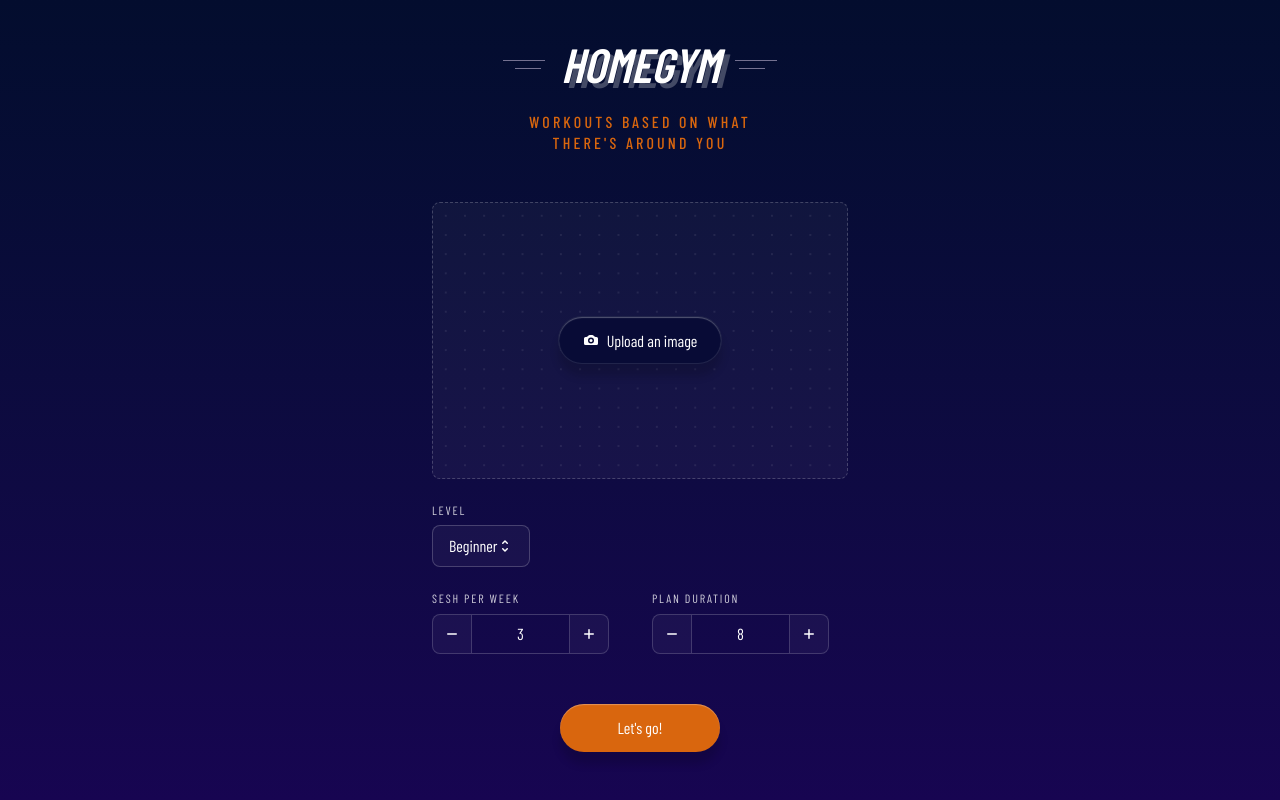
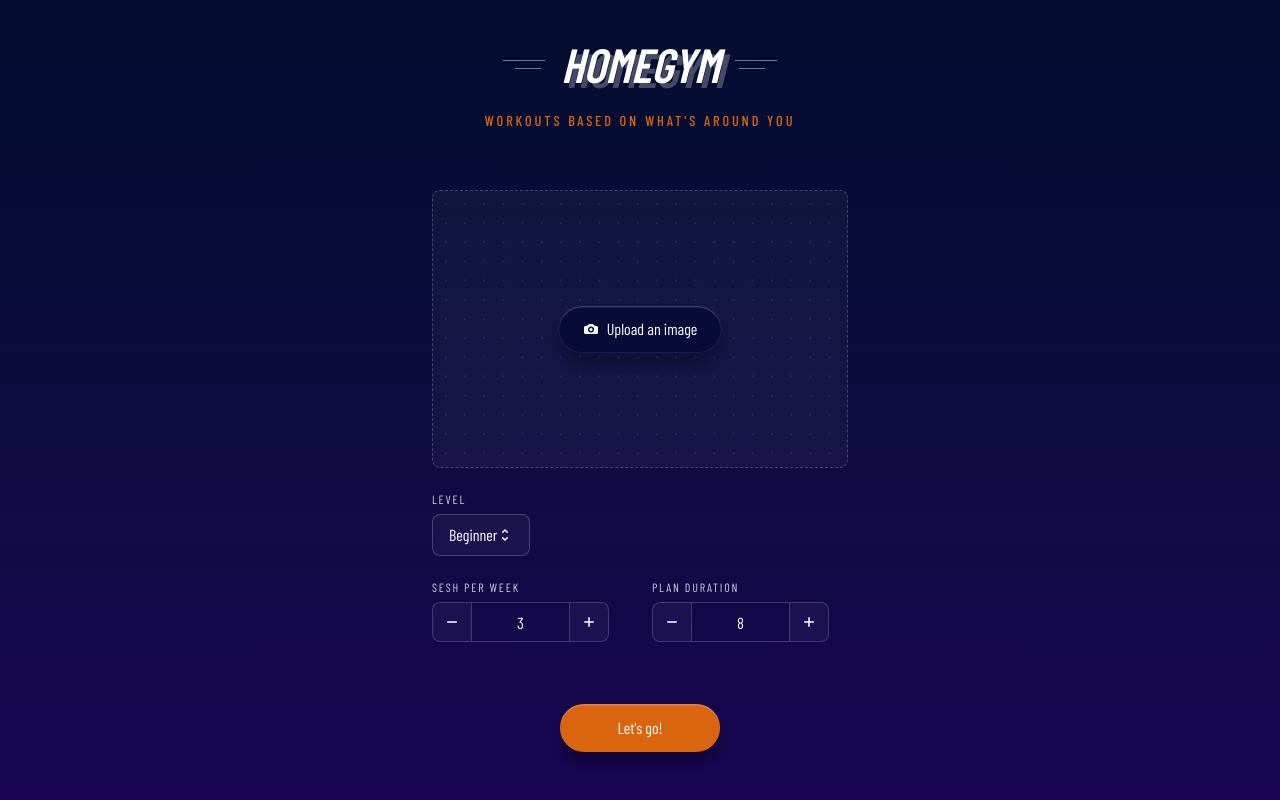
Before and after one commit to michelemazzucco/home-gym-app, a Next.js app: page / in a window 1280 px wide. Built offline with nearby package versions, Linux system fonts and the light colour scheme; a web font is replaced by a local one.

Commit message:
tweaking the tweaks

```diff
--- a/app/components/Button/index.module.css
+++ b/app/components/Button/index.module.css
@@ -8,8 +8,8 @@
   align-items: center;
   justify-content: center;
   box-shadow:
-    0px 12px 8px rgba(0, 0, 0, 0.15),
-    inset 0px 1px 1px rgba(255, 255, 255, 0.3);
+    0px 12px 8px rgba(0, 0, 0, 0.2),
+    inset 0 1.5px 0 0 oklch(var(--lch-white) / 0.2);
   min-width: min(160px, 100%);
   cursor: pointer;
   gap: var(--spacing-xxxs);
@@ -22,7 +22,7 @@
       &:hover {
         transform: translateY(2px);
         box-shadow:
-          0px 8px 8px rgba(0, 0, 0, 0.15),
+          0px 8px 8px rgba(0, 0, 0, 0.2),
           inset 0px 1px 1px rgba(255, 255, 255, 0.3);
       }
     }
@@ -32,7 +32,7 @@
     transform: translateY(4px);
 
     box-shadow:
-      0px 2px 4px rgba(0, 0, 0, 0.15),
+      0px 2px 4px rgba(0, 0, 0, 0.3),
       inset 0px 1px 1px rgba(255, 255, 255, 0.3);
   }
 }
@@ -46,9 +46,6 @@
 .secondary {
   composes: button;
   background: var(--background-800);
-  border: 1px solid rgba(255, 255, 255, 0.1);
-  box-shadow:
-    0px 12px 8px rgba(0, 0, 0, 0.15),
-    inset 0px 1px 1px rgba(255, 255, 255, 0.3);
+  border: 1px solid oklch(0.2605 0.101 280.82);
   color: var(--text-primary);
 }
--- a/app/components/Form/index.tsx
+++ b/app/components/Form/index.tsx
@@ -1,6 +1,5 @@
 'use client'
 import { useState, useRef, useEffect } from 'react'
-import Image from 'next/image'
 import { Button, Select } from '../'
 import { CameraIcon } from '@heroicons/react/16/solid'
 import { NumberField } from '../NumberField'
--- a/app/components/Select/index.module.css
+++ b/app/components/Select/index.module.css
@@ -170,7 +170,7 @@
     inset-block: 0;
     inset-inline: 0.25rem;
     border-radius: 0.25rem;
-    background-color: var(--color-gray-900);
+    background-color: var(--field-background-hover);
   }
 }
 
--- a/app/components/ToastList/index.module.css
+++ b/app/components/ToastList/index.module.css
@@ -12,11 +12,10 @@
   gap: var(--spacing-xxxs);
   margin: 0 auto;
   box-sizing: border-box;
-  background: var(--background-900);
+  background: var(--background-100);
   color: var(--background-900);
   padding: var(--spacing-xxxs) var(--spacing-xxs);
   width: 300px;
-  background: oklch(0.9327 0.008 286.24);
   box-shadow:
     0px 12px 8px rgba(0, 0, 0, 0.4),
     inset 0px 1px 1px rgba(255, 255, 255, 1);
@@ -89,7 +88,7 @@
 }
 
 .description {
-  font-size: .825rem;
+  font-size: 0.825rem;
   line-height: 1.4rem;
   margin: 0;
 }
--- a/app/global.css
+++ b/app/global.css
@@ -78,7 +78,7 @@ h6 {
   --lch-blue-900: 0.1753 0.0686 264.48;
   --lch-blue-800: 0.1841 0.0823 271.94;
   --lch-blue-500: 0.2216 0.1231 280.82;
-  --lch-gray-100: 0.92 0.008 286.24;
+  --lch-gray-100: 0.94 0.008 286.24;
   --lch-white: 1 0 0;
 
   --accent: oklch(var(--lch-orange));
@@ -97,7 +97,7 @@ h6 {
     oklch(var(--lch-white) / 0.05),
     oklch(var(--lch-white) / 0.03)
   );
-  --field-background-hover: oklch(var(--lch-white) / 0.05);
+  --field-background-hover: oklch(var(--lch-white) / 0.06);
   --field-border: oklch(var(--lch-white) / 0.2);
   --field-border-hover: oklch(var(--lch-white) / 0.3);
 
@@ -157,7 +157,7 @@ h6 {
   flex-direction: column;
 
   &:not(.result-page) {
-    height: clamp(600px, 100dvh, 850px);
+    height: clamp(600px, 100dvh, 800px);
     padding: var(--spacing-md) var(--spacing-xxs) var(--spacing-lg);
   }
 }
@@ -184,7 +184,7 @@ h6 {
 
   .app-header__subtitle {
     font-style: normal;
-    font-size: 1rem;
+    font-size: 0.9rem;
     line-height: 1.3em;
     text-align: center;
     letter-spacing: 0.2em;
--- a/app/page.tsx
+++ b/app/page.tsx
@@ -56,11 +56,7 @@ export default function Home() {
     <div className="app-wrapper">
       <header className="app-header">
         <Logo />
-        <h2 className="app-header__subtitle">
-          Workouts based on what
-          <br />
-          there&apos;s around you
-        </h2>
+        <h2 className="app-header__subtitle">Workouts based on what&apos;s around you</h2>
       </header>
       <main className="app-main">
         <Form
```
Also changed, not shown: app/components/EquipmentList/index.module.css (line endings or trailing spaces), 5 other files (tests, documents, lock files or other folders).
